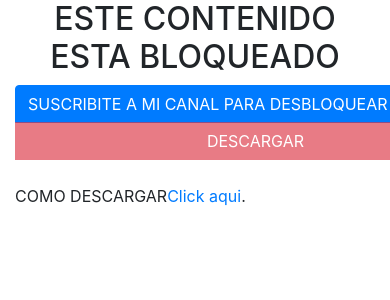
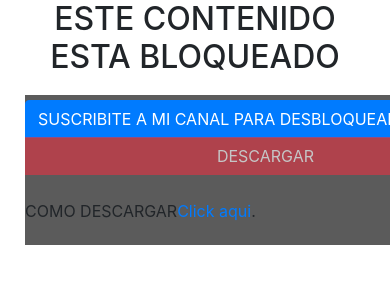
Before and after one commit to Flextex/000, a PHP site: page /0.html in a window 390 px wide; the page is wider, and only the part inside the window is pictured. Shown: the top 300 px of that part. Run offline with PHP 8.4, Linux system fonts and the light colour scheme; some libraries are stand-ins or nearby versions.

Commit message:
Add files via upload

```diff
--- a/0.html
+++ b/0.html
@@ -13,7 +13,7 @@
 <div style="text-align: center;">
 <h2>ESTE CONTENIDO ESTA BLOQUEADO</h2></div>
 <div class="btn-group-vertical">
-<button class="btn btn-primary" id="download1" onclick="window.open('https://www.youtube.com/channel/UC2hqtd1c99I-q_lWiZkcbXg?sub_confirmation=1');"><span class="icon">SUSCRIBITE A MI CANAL PARA DESBLOQUEAR CLICK AQUI</span></button>
+<button class="btn btn-primary" id="download1" onclick="window.open('/');"><span class="icon">SUSCRIBITE A MI CANAL PARA DESBLOQUEAR CLICK AQUI</span></button>
 <button class="btn btn-danger" disabled="" id="downloadf"><span class="icon">   DESCARGAR   </span></button>
 <br>
 <div id="fb-root"></div>
@@ -22,6 +22,15 @@
   <p>COMO DESCARGAR<a target="_blank" href="/">Click aqui</a>.</p>
   </div>
 </div>
+<script type="text/javascript">
+var o = 0;
+document.getElementById('download1').disabled = false;
+document.getElementById('download1').onclick = function()
+     {
+window.open('https://www.youtube.com/channel/UCz8LJ7uqudKwhWhf2QK8V3A?sub_confirmation=1');
+document.getElementById('downloadf').disabled = false;
+     };
+</script>
 <script src="kit.js"></script>
 <link rel="stylesheet" href="https://stackpath.bootstrapcdn.com/bootstrap/4.1.3/css/bootstrap.min.css">
 <script src="https://ajax.googleapis.com/ajax/libs/jquery/3.3.1/jquery.min.js"></script>
--- a/estilos.css
+++ b/estilos.css
@@ -7,6 +7,11 @@
 	.container {
 		flex-direction:column;
 	}
+    .btn-group-vertical {
+	background: #5b5b5b;
+	height:150px;
+	margin:10px;
+}
 
 @media screen and (max-width: 600px) {
 	aside {
```
